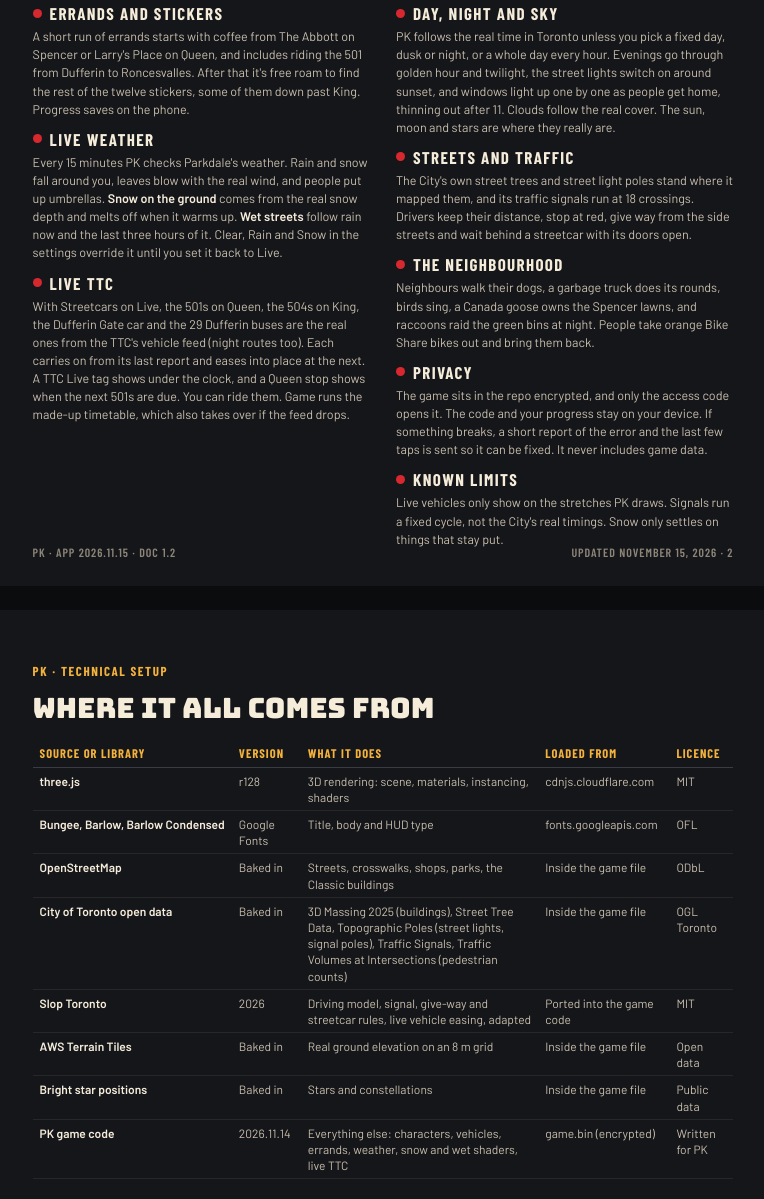
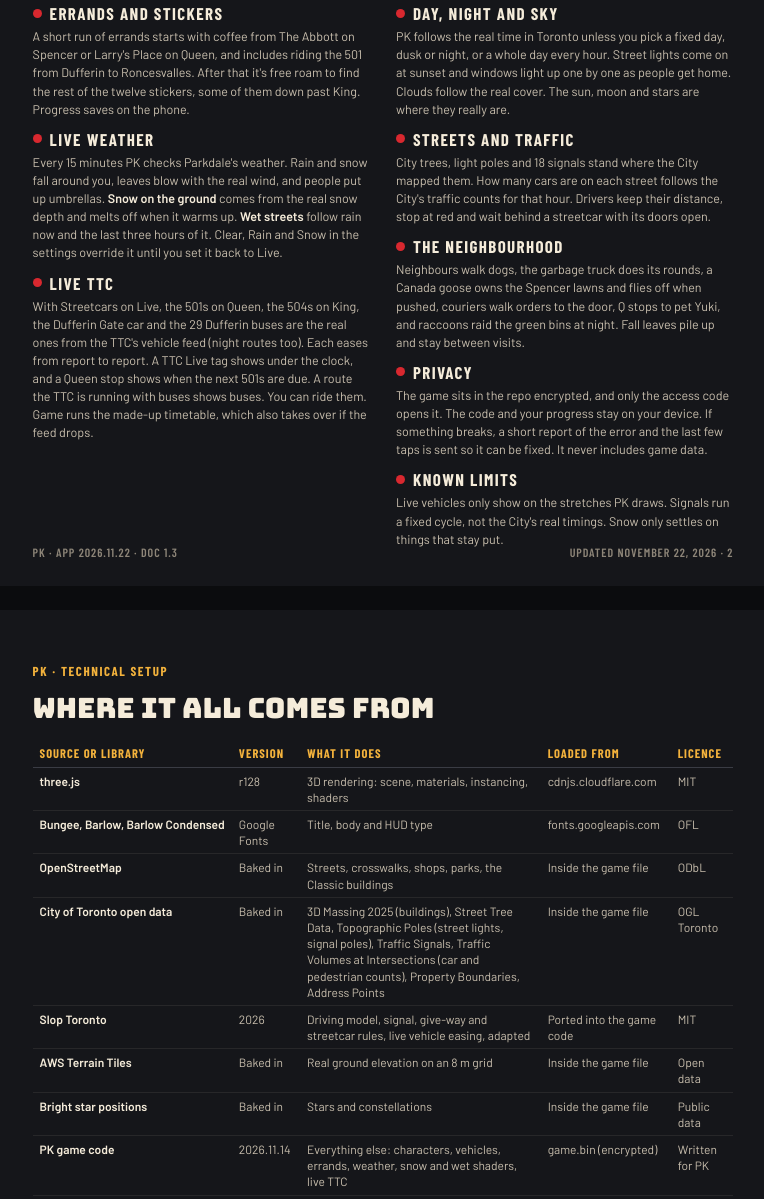
Before and after one commit to davidanthonyalleyne-dot/pk, a plain HTML site: page docs/overview/overview.html in a window 1280 px wide. Shown: the part 1550-2749 px from the top of the page, without its empty margins (257-1021 px from the left). Drawn offline with Linux system fonts and the light colour scheme.

Commit message:
Nothing sinks into the ground, more fall leaves that pile up and persist, couriers deliver, Q pets Yuki and cuts through the parkette, goose wings and flight, traffic from City counts, TTC buses shown as buses
Co-Authored-By: Claude Opus 5.5 <noreply@anthropic.com>
Claude-Session: https://claude.ai/code/session_012HmrqhtrJydfaYDhZBu88c

```diff
--- a/docs/overview/overview.html
+++ b/docs/overview/overview.html
@@ -78,7 +78,7 @@ footer{position:absolute;left:.6in;right:.6in;bottom:.28in;display:flex;justify-
     <div><b>2,100</b><span>City street trees, each where the City says it stands</span></div>
     <div><b>1.5 km</b><span>Of Queen St W, Roncesvalles to Dufferin, plus the side streets to King</span></div>
   </div>
-  <footer><span>PK · App 2026.11.15 · Doc 1.2</span><span>Updated November 15, 2026 · 1</span></footer>
+  <footer><span>PK · App 2026.11.22 · Doc 1.3</span><span>Updated November 22, 2026 · 1</span></footer>
 </div>
 
 <div class="page p2">
@@ -90,14 +90,14 @@ footer{position:absolute;left:.6in;right:.6in;bottom:.28in;display:flex;justify-
   <div class="cols">
     <section><h2>Errands and stickers</h2><p>A short run of errands starts with coffee from The Abbott on Spencer or Larry's Place on Queen, and includes riding the 501 from Dufferin to Roncesvalles. After that it's free roam to find the rest of the twelve stickers, some of them down past King. Progress saves on the phone.</p></section>
     <section><h2>Live weather</h2><p>Every 15 minutes PK checks Parkdale's weather. Rain and snow fall around you, leaves blow with the real wind, and people put up umbrellas. <strong>Snow on the ground</strong> comes from the real snow depth and melts off when it warms up. <strong>Wet streets</strong> follow rain now and the last three hours of it. Clear, Rain and Snow in the settings override it until you set it back to Live.</p></section>
-    <section><h2>Live TTC</h2><p>With Streetcars on Live, the 501s on Queen, the 504s on King, the Dufferin Gate car and the 29 Dufferin buses are the real ones from the TTC's vehicle feed (night routes too). Each carries on from its last report and eases into place at the next. A TTC Live tag shows under the clock, and a Queen stop shows when the next 501s are due. You can ride them. Game runs the made-up timetable, which also takes over if the feed drops.</p></section>
-    <section><h2>Day, night and sky</h2><p>PK follows the real time in Toronto unless you pick a fixed day, dusk or night, or a whole day every hour. Evenings go through golden hour and twilight, the street lights switch on around sunset, and windows light up one by one as people get home, thinning out after 11. Clouds follow the real cover. The sun, moon and stars are where they really are.</p></section>
-    <section><h2>Streets and traffic</h2><p>The City's own street trees and street light poles stand where it mapped them, and its traffic signals run at 18 crossings. Drivers keep their distance, stop at red, give way from the side streets and wait behind a streetcar with its doors open.</p></section>
-    <section><h2>The neighbourhood</h2><p>Neighbours walk their dogs, a garbage truck does its rounds, birds sing, a Canada goose owns the Spencer lawns, and raccoons raid the green bins at night. People take orange Bike Share bikes out and bring them back.</p></section>
+    <section><h2>Live TTC</h2><p>With Streetcars on Live, the 501s on Queen, the 504s on King, the Dufferin Gate car and the 29 Dufferin buses are the real ones from the TTC's vehicle feed (night routes too). Each eases from report to report. A TTC Live tag shows under the clock, and a Queen stop shows when the next 501s are due. A route the TTC is running with buses shows buses. You can ride them. Game runs the made-up timetable, which also takes over if the feed drops.</p></section>
+    <section><h2>Day, night and sky</h2><p>PK follows the real time in Toronto unless you pick a fixed day, dusk or night, or a whole day every hour. Street lights come on at sunset and windows light up one by one as people get home. Clouds follow the real cover. The sun, moon and stars are where they really are.</p></section>
+    <section><h2>Streets and traffic</h2><p>City trees, light poles and 18 signals stand where the City mapped them. How many cars are on each street follows the City's traffic counts for that hour. Drivers keep their distance, stop at red and wait behind a streetcar with its doors open.</p></section>
+    <section><h2>The neighbourhood</h2><p>Neighbours walk dogs, the garbage truck does its rounds, a Canada goose owns the Spencer lawns and flies off when pushed, couriers walk orders to the door, Q stops to pet Yuki, and raccoons raid the green bins at night. Fall leaves pile up and stay between visits.</p></section>
     <section><h2>Privacy</h2><p>The game sits in the repo encrypted, and only the access code opens it. The code and your progress stay on your device. If something breaks, a short report of the error and the last few taps is sent so it can be fixed. It never includes game data.</p></section>
     <section><h2>Known limits</h2><p>Live vehicles only show on the stretches PK draws. Signals run a fixed cycle, not the City's real timings. Snow only settles on things that stay put.</p></section>
   </div>
-  <footer><span>PK · App 2026.11.15 · Doc 1.2</span><span>Updated November 15, 2026 · 2</span></footer>
+  <footer><span>PK · App 2026.11.22 · Doc 1.3</span><span>Updated November 22, 2026 · 2</span></footer>
 </div>
 
 <div class="page">
@@ -108,7 +108,7 @@ footer{position:absolute;left:.6in;right:.6in;bottom:.28in;display:flex;justify-
     <tr><td>three.js</td><td>r128</td><td>3D rendering: scene, materials, instancing, shaders</td><td>cdnjs.cloudflare.com</td><td>MIT</td></tr>
     <tr><td>Bungee, Barlow, Barlow Condensed</td><td>Google Fonts</td><td>Title, body and HUD type</td><td>fonts.googleapis.com</td><td>OFL</td></tr>
     <tr><td>OpenStreetMap</td><td>Baked in</td><td>Streets, crosswalks, shops, parks, the Classic buildings</td><td>Inside the game file</td><td>ODbL</td></tr>
-    <tr><td>City of Toronto open data</td><td>Baked in</td><td>3D Massing 2025 (buildings), Street Tree Data, Topographic Poles (street lights, signal poles), Traffic Signals, Traffic Volumes at Intersections (pedestrian counts)</td><td>Inside the game file</td><td>OGL Toronto</td></tr>
+    <tr><td>City of Toronto open data</td><td>Baked in</td><td>3D Massing 2025 (buildings), Street Tree Data, Topographic Poles (street lights, signal poles), Traffic Signals, Traffic Volumes at Intersections (car and pedestrian counts), Property Boundaries, Address Points</td><td>Inside the game file</td><td>OGL Toronto</td></tr>
     <tr><td>Slop Toronto</td><td>2026</td><td>Driving model, signal, give-way and streetcar rules, live vehicle easing, adapted</td><td>Ported into the game code</td><td>MIT</td></tr>
     <tr><td>AWS Terrain Tiles</td><td>Baked in</td><td>Real ground elevation on an 8 m grid</td><td>Inside the game file</td><td>Open data</td></tr>
     <tr><td>Bright star positions</td><td>Baked in</td><td>Stars and constellations</td><td>Inside the game file</td><td>Public data</td></tr>
@@ -122,14 +122,14 @@ footer{position:absolute;left:.6in;right:.6in;bottom:.28in;display:flex;justify-
     <tr><td>GitHub Pages</td><td>Hosting</td><td>davidanthonyalleyne-dot.github.io/pk serves the gate page, game.bin and version.json.</td></tr>
     <tr><td>Web Crypto</td><td>The lock</td><td>The access code goes through PBKDF2 (SHA-256, 250,000 rounds) to an AES-256-GCM key that decrypts game.bin in the browser.</td></tr>
     <tr><td>Med Med Firestore</td><td>Bug reports</td><td>diag.js sends script errors and dead taps with the last 12 taps. No game data.</td></tr>
-    <tr><td>localStorage</td><td>Saving on the device</td><td>pkCode (access code), pk-parkdale-v4 (errands and stickers), pk-settings, pk-map, pk-season-v1, pk-wx-v2 (last weather reading).</td></tr>
+    <tr><td>localStorage</td><td>Saving on the device</td><td>pkCode (access code), pk-parkdale-v4 (errands and stickers), pk-settings, pk-map, pk-season-v1, pk-world-v1 (fallen leaves and Bike Share docks), pk-wx-v2 (last weather reading).</td></tr>
   </table>
   <div class="where">
     <p><strong>On the device:</strong> the whole game, including the street data, rendering, traffic and signals, people, weather effects and the transit matching. Live vehicles are matched to PK's Queen, King and Dufferin routes.</p>
     <p><strong>Network calls:</strong> three.js and the fonts at load, game.bin and version.json from GitHub Pages (version.json again every few minutes to offer updates), Open-Meteo, the TTC feed, and bug reports to Firestore.</p>
     <p><strong>Regenerating this document:</strong> <code>shoot.js</code> retakes the screenshots, <code>pdf.js</code> prints the PDF (docs/overview).</p>
   </div>
-  <footer><span>PK · App 2026.11.15 · Doc 1.2</span><span>Updated November 15, 2026 · 3</span></footer>
+  <footer><span>PK · App 2026.11.22 · Doc 1.3</span><span>Updated November 22, 2026 · 3</span></footer>
 </div>
 
 </body>
--- a/version.json
+++ b/version.json
@@ -1 +1 @@
-{"v": "13f6792dc362"}
+{"v": "d837cd6aab62"}
```
Also changed, not shown: 3 other files.
